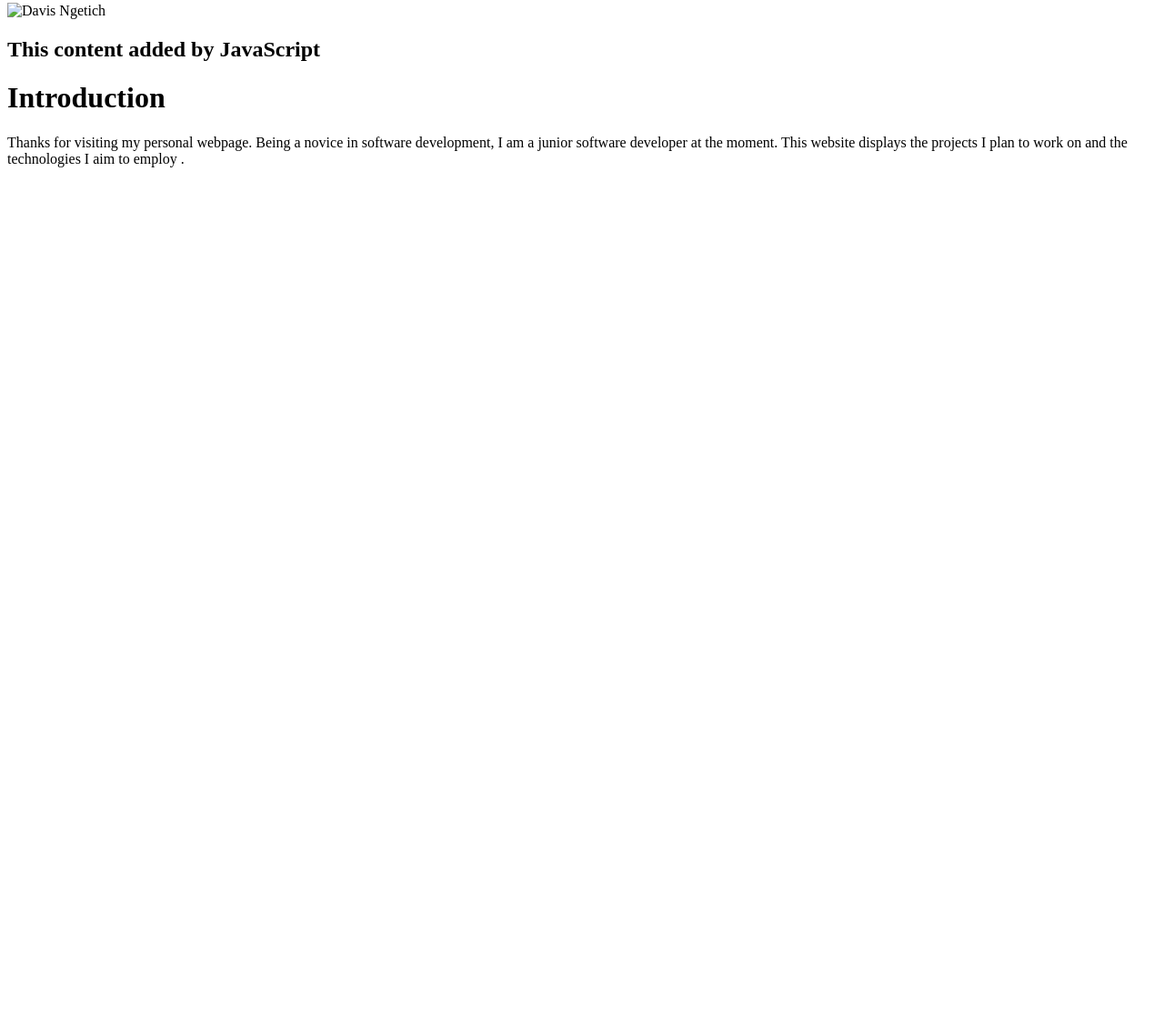
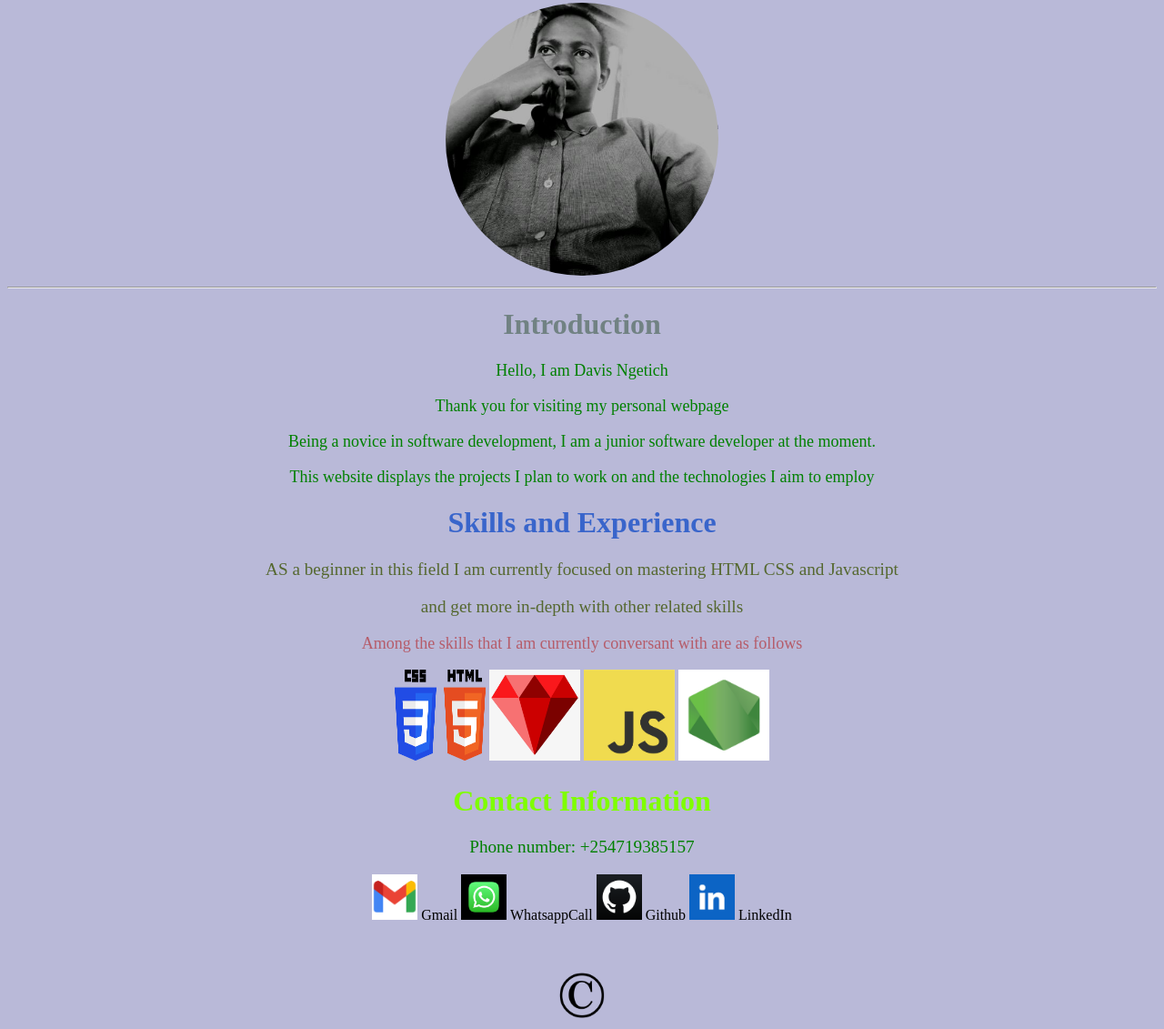
Before and after one commit to Mikelaslam/Website-portfolio, a plain HTML site: page Index.html in a window 1280 px wide. Shown: the part 5-1136 px from the top of the page at 91% size. Before the commit the page ends 800 px from the top, so only its background shows below. Drawn offline with Linux system fonts and the light colour scheme.

Commit message:
Completed Project

```diff
--- a/Index.html
+++ b/Index.html
@@ -5,11 +5,58 @@
   <title>My Portfolio</title>
 </head>
 <body>
-  <img src="Profile pic.jpg" alt="Davis Ngetich">
-    <script src="script.js"></script>
-    <h1>Introduction</h1>
-    <p>Thanks for visiting my personal webpage. Being a novice in software development, I am a junior software developer at the moment. This website displays the projects I plan to work on and the technologies I aim to employ
-      .</p>
+  <center> <img id="profile" src="./Asset/profile.jpeg" alt="Davis Ngetich"
+  width="300"
+  height="300">
+<hr>
+ <center>
+    <h1 id="intro">Introduction</h1>
+    <p id="hello">Hello, I am Davis Ngetich</p>
+    <p id="hello">Thank you for visiting my personal webpage </p>
+    <p id="hello">Being a novice in software development, I am a junior software developer at the moment.
+    <p id="hello">This website displays the projects I plan to work on and the technologies I aim to employ
+     <h1 id="skills">Skills and Experience</h1>
+      <p id="exp">AS a beginner in this field I am currently focused on mastering HTML CSS and Javascript</p>
+      <p id="exp"> and get more in-depth with other related skills</p>
+      <p id="alto">Among the skills that I am currently conversant with are as follows</p>
+   <img src="Asset/htmlandcss.png" alt="HTML5 and css3"
+    height="100"
+    width="100">
+    <img src="Asset/Ruby.png" alt=RUBY
+    height="100"
+    width="100">
+    <img src="Asset/Javascript.png" alt="JAVASCRIPT"
+    height="100"
+    width="100">
+    <img src="Asset/nodejs.png" alt="NODE.JS"
+    height="100"
+    width="100">
+
+    <h1 id="cont">Contact Information</h1>
+    <p id="shell">Phone number: +254719385157</p>
+    <a href="kipkorir385@gmail.com"><img src="Asset/gmail.png" alt="Gmail"
+      width="50"
+      height="50"></a>
+      Gmail
+    <a href="https://call.whatsapp.com/voice/TCpbRKMCFJ2WIFk2UZ8dnn"><img src="Asset/whatsapp.jpg" alt="Whatsapp call"
+      height="50"
+      width="50"></a>
+      WhatsappCall
+    <a href="https://github.com/Mikelaslam"><img src="Asset/Github.png" alt="Github"
+      height="50"
+      width="50"></a>
+       Github
+    <a href="www.linkedin.com/in/davis-ngetich-bab7b9155"><img src="Asset/LinkedIn.png" alt="LinkedIn"
+      height="50"
+      width="50"></a>
+      LinkedIn
+<br>
+<br>
+<br>
+<br>
+      <img src="Asset/cr.png"
+      height="50"
+      alt="">
 
 </body>
 </html>
--- a/style.css
+++ b/style.css
@@ -1,13 +1,50 @@
-<head>
-<link rel="stylesheet" href="https://fonts.googleapis.com/css?family=Audiowide">
-<style>
-body {
-  font-family: "Audiowide", sans-serif;
-}
-</style>
-</head>
 
 body {
-  background: rgb
-  color: var();
+
+  font-size: 70px
+  color: #37747b3;
 }
+
+body {
+
+  font-style: normal;
+}
+#intro{
+  color: rgb(113, 130, 131);
+  font: 500;
+}
+#hello{
+  color: green;
+  font-family: "Times New Roman", Times, serif;
+  font-size: large;
+}
+.center {
+  display: block;
+  margin-left: auto;
+  margin-right: auto;
+  width: 50%;}
+  #skills{
+    color: rgba(21, 77, 199, 0.781);
+
+
+  }
+  #exp{color: rgb(85, 104, 47);
+  font-size: larger;}
+  #alto{color: rgba(179, 17, 17, 0.548);
+  font-size: large;}
+  #shell{
+    font-size: larger;
+    color: green;
+  }
+
+    body {
+
+  background-color: rgb(185, 185, 216);
+}
+  #cont{
+    color: chartreuse;
+  }
+  #profile{
+    border-radius: 50%;
+    fill: rgb(71, 158, 28);
+  }
```
Also changed, not shown: Asset/Background.jpg (added), Asset/Github.png (added), Asset/Insta.png (added), Asset/Javascript.png (added), Asset/LinkedIn.png (added), Asset/Ruby.png (added), Asset/Tree.jpg (added), Asset/calls.png (added), Asset/cr.png (added), Asset/gmail.png (added), Asset/htmlandcss.png (added), Asset/nodejs.png (added), Asset/profile.jpeg (added), Asset/whatsapp.jpg (added), 1 more files.
